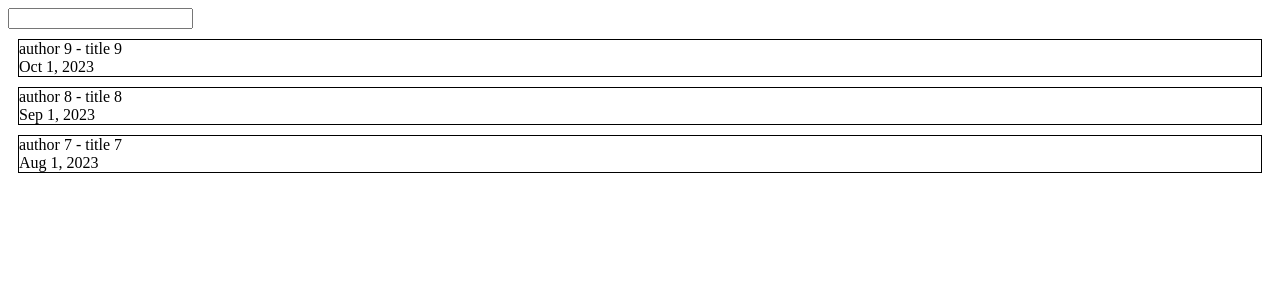
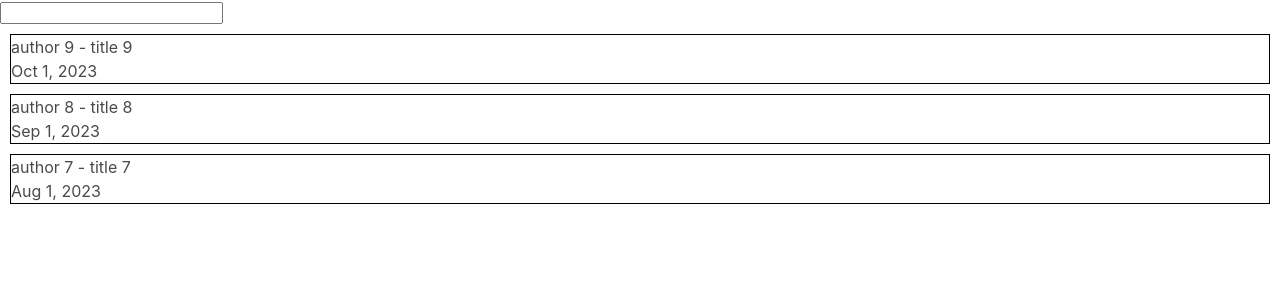
Before and after one commit to laszlofarkas/GAN-Integrity, an Angular app: page / in a window 1280 px wide. Shown: the top 300 px of the page. Built offline with nearby package versions, Linux system fonts and the light colour scheme.

Commit message:
add bulma

```diff
--- a/package.json
+++ b/package.json
@@ -18,6 +18,7 @@
     "@angular/platform-browser": "^16.2.0",
     "@angular/platform-browser-dynamic": "^16.2.0",
     "@angular/router": "^16.2.0",
+    "bulma": "^0.9.4",
     "rxjs": "~7.8.0",
     "tslib": "^2.3.0",
     "zone.js": "~0.13.0"
--- a/src/styles.scss
+++ b/src/styles.scss
@@ -1 +1,2 @@
 /* You can add global styles to this file, and also import other style files */
+@import '../node_modules/bulma/bulma.sass';
```
Also changed, not shown: 1 other file (tests, documents, lock files or other folders).
